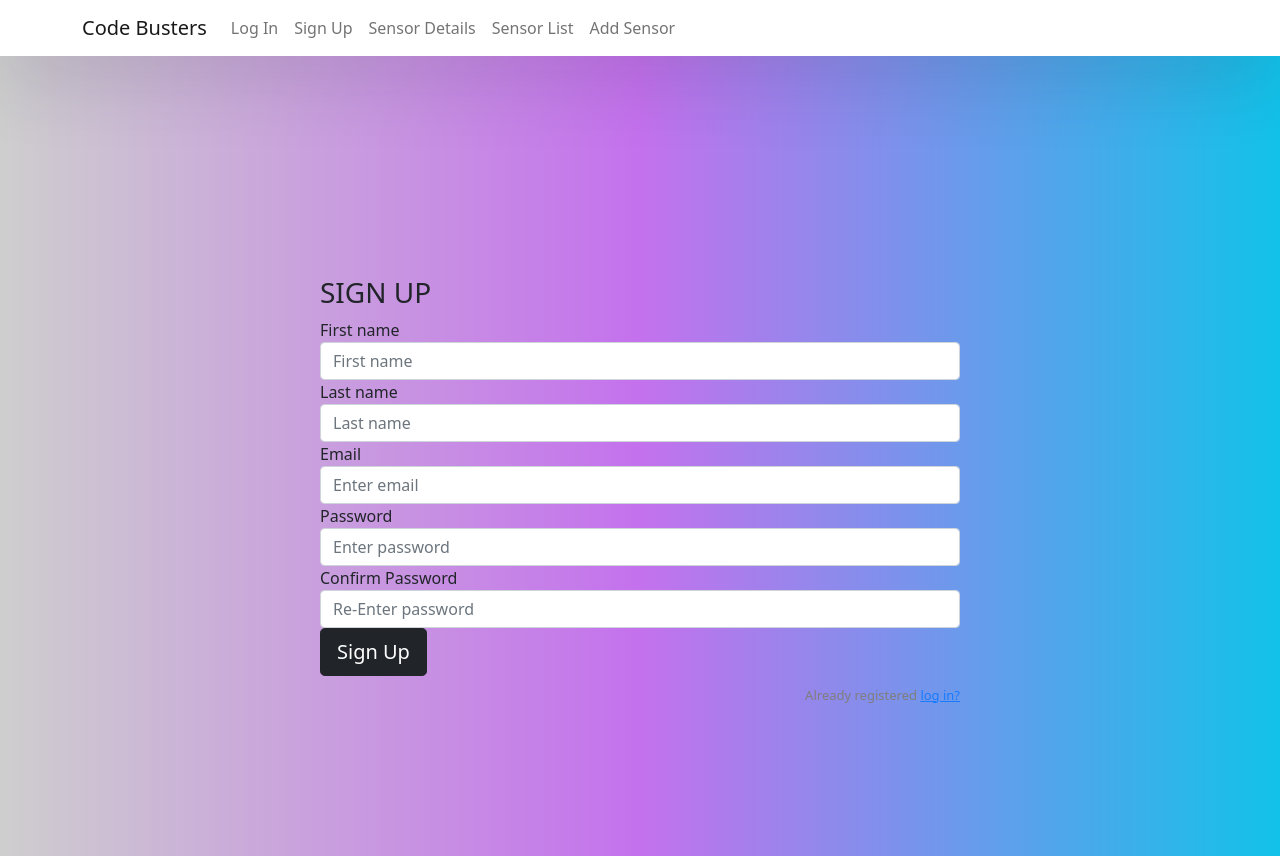
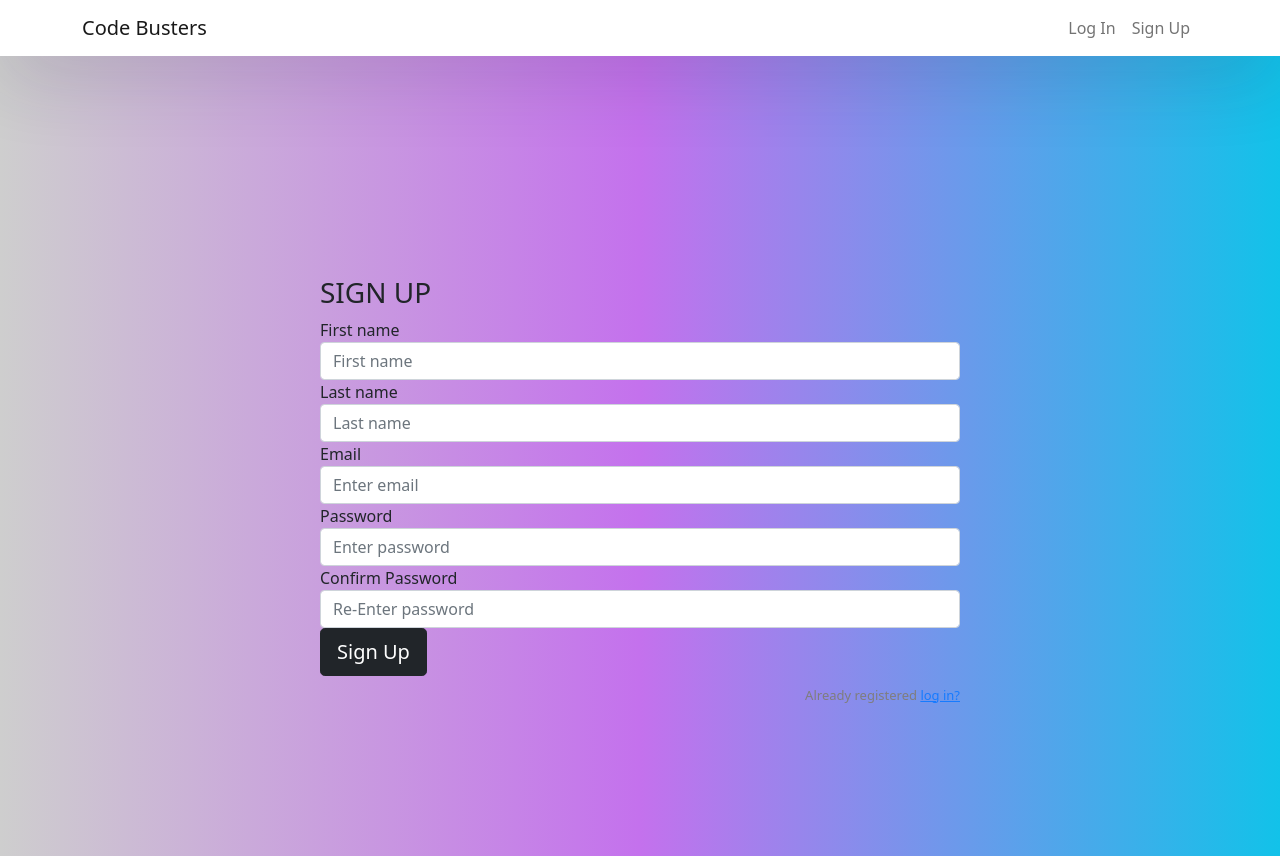
Before and after one commit to nipunai7/codebusters, a React (Create React App) app in the folder front-end/: page /sign-up in a window 1280 px wide. Built offline with nearby package versions, Linux system fonts and the light colour scheme.

Commit message:
login & register

```diff
--- a/front-end/src/App.js
+++ b/front-end/src/App.js
@@ -1,4 +1,4 @@
-import React from "react";
+import React, { Component } from "react";
 import { Switch, Route, Redirect } from "react-router-dom";
 import Header from "./components/header";
 import Login from "./components/login.component";
@@ -6,13 +6,22 @@ import SignUp from "./components/signup.component";
 import SensorDetails from "./components/sensorDetails";
 import YourSensorsList from "./components/yourSensorsList";
 import AddSensorForm from "./components/addSensor";
+import { getCurrentUser } from "./Services/authService";
 import "../node_modules/bootstrap/dist/css/bootstrap.min.css";
 import "./App.css";
 
-function App() {
+class App extends Component {
+  state = {};
+
+  componentDidMount() {
+    const user = getCurrentUser();
+    this.setState({ user });
+  }
+
+  render() {
     return (
       <React.Fragment>
-      <Header />
+        <Header user={this.state.user} />
         <div>
           <Switch>
             <Route path="/sign-in" component={Login} />
@@ -27,5 +36,6 @@ function App() {
       </React.Fragment>
     );
   }
+}
 
 export default App;
--- a/front-end/src/components/header.js
+++ b/front-end/src/components/header.js
@@ -4,14 +4,20 @@ import { Link } from "react-router-dom";
 
 export default class Header extends Component {
   render() {
+    const { user } = this.props;
     return (
       <nav className="navbar navbar-expand-lg navbar-light sticky-top">
         <div className="container">
           <Link className="navbar-brand" to={"/sign-in"}>
             Code Busters
           </Link>
-          <div className="collapse navbar-collapse" id="navbarTogglerDemo02">
+          <div
+            className="collapse navbar-collapse d-flex justify-content-end"
+            id="navbarTogglerDemo02"
+          >
             <ul className="navbar-nav ml-auto">
+              {!user && (
+                <React.Fragment>
                   <li className="nav-item">
                     <Link className="nav-link" to={"/sign-in"}>
                       Log In
@@ -22,6 +28,10 @@ export default class Header extends Component {
                       Sign Up
                     </Link>
                   </li>
+                </React.Fragment>
+              )}
+              {user && (
+                <React.Fragment>
                   <li className="nav-item">
                     <Link className="nav-link" to={"/sensor-details"}>
                       Sensor Details
@@ -37,6 +47,8 @@ export default class Header extends Component {
                       Add Sensor
                     </Link>
                   </li>
+                </React.Fragment>
+              )}
             </ul>
           </div>
         </div>
--- a/front-end/src/components/login.component.js
+++ b/front-end/src/components/login.component.js
@@ -28,6 +28,7 @@ export default class Login extends Component {
         pass: this.state.password
       };
       await login(user);
+      window.location = "/sensor-details";
     } catch (ex) {
       console.log(ex.message);
     }
--- a/front-end/src/components/signup.component.js
+++ b/front-end/src/components/signup.component.js
@@ -62,9 +62,9 @@ export default class SignUp extends Component {
         email: email,
         password: password
       };
-      const data = await registerUser(user);
-      console.log(data);
+      const { data } = await registerUser(user);
       loginWithJwt(data);
+      window.location = "/sensor-details";
     } else {
       this.setState({ errors });
     }
```
Lines whose indentation alone changed are shown as unchanged.
